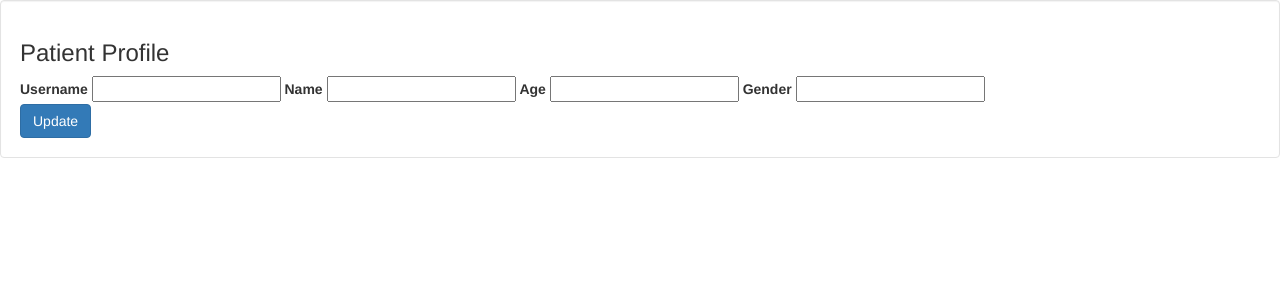
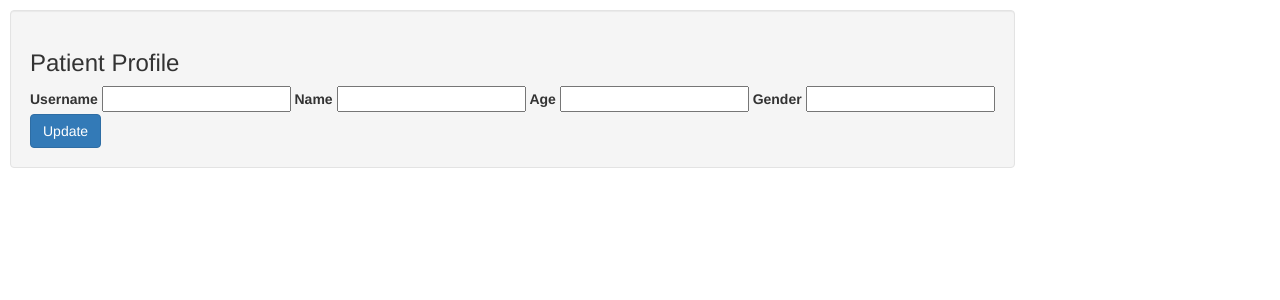
Before and after one commit to vishal-zx/LNM-Medical-Dispensary, a Django app: template LNMMedicalDispensary/templates/PatientProfile.html in a window 1280 px wide. Shown: the top 300 px of the page. Run offline with Django 3.2, Linux system fonts and the light colour scheme; the template is opened without the code that fills it, so the values that code supplies are empty; some libraries are stand-ins or nearby versions.

Commit message:
update patient profile

```diff
--- a/LNMMedicalDispensary/templates/PatientProfile.html
+++ b/LNMMedicalDispensary/templates/PatientProfile.html
@@ -14,7 +14,7 @@
 
 
 
-<div class="well" style="background-color: rgb(255, 255, 255);">
+<div class="well" style="margin:10px; width: fit-content;">
     <h3>Patient Profile</h3>
     <div id="myTabContent" class="tab-content">
       <div class="tab-pane active in " id="home">
```
